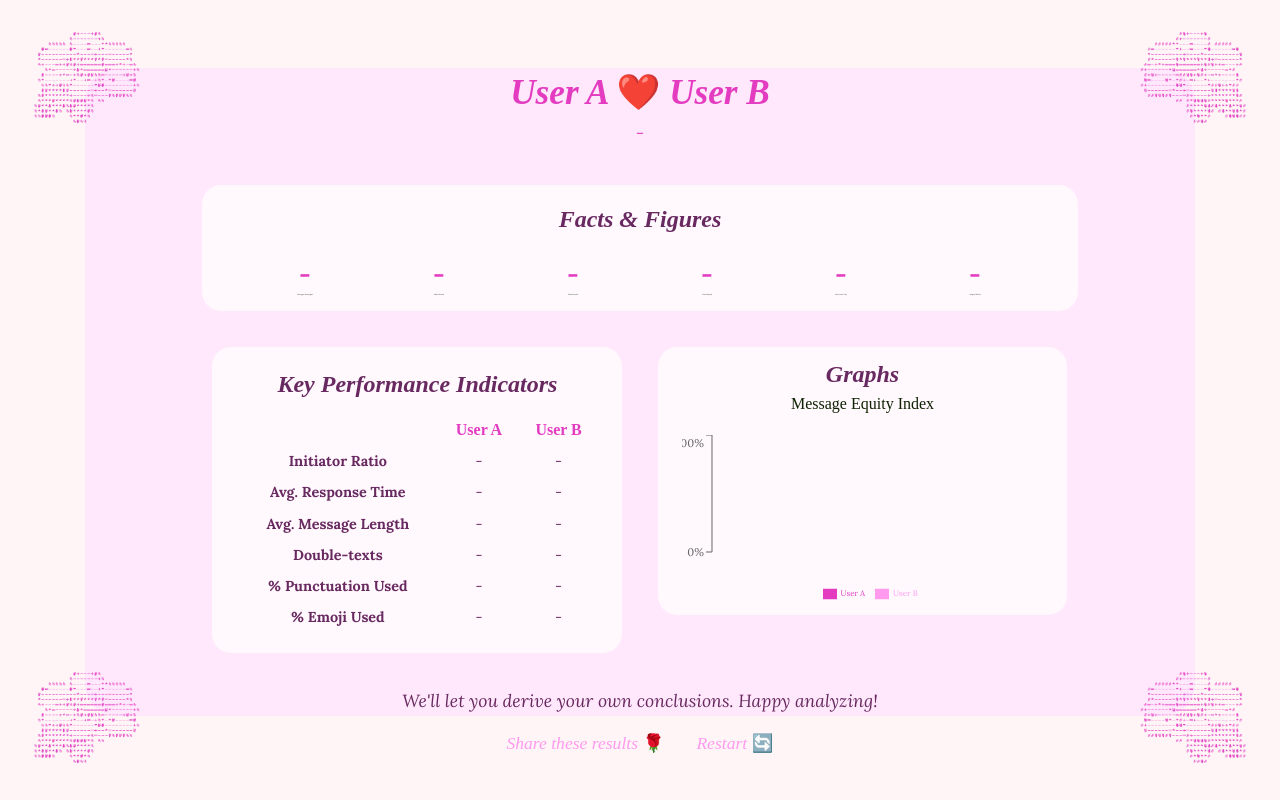
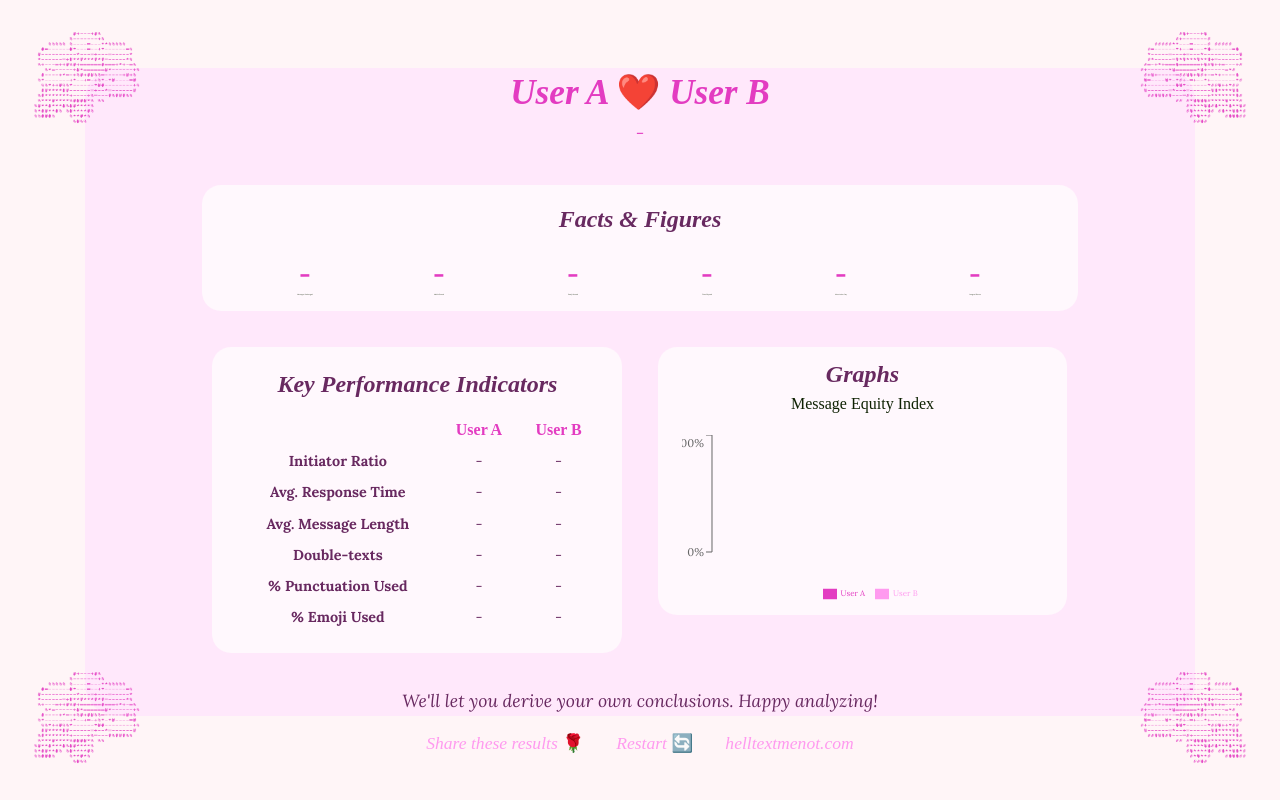
Before and after one commit to atmikapai13/textmenot, a React (Vite) app: page /ghosting_validator/dashboard in a window 1280 px wide. Built offline with nearby package versions, Linux system fonts and the light colour scheme; a web font is replaced by a local one.

Commit message:
sharing even with desktop.

```diff
--- a/src/pages/DashboardDesktop.tsx
+++ b/src/pages/DashboardDesktop.tsx
@@ -1,9 +1,10 @@
-import { useState, useEffect } from 'react';
+import { useState, useEffect , useRef} from 'react';
 import './DashboardDesktop.css';
 import { BarChart, Bar, XAxis, YAxis, Tooltip, ResponsiveContainer, Legend } from 'recharts';
 import { useLocation } from 'react-router-dom';
 import { getStackedBarData, formatResponseTime, fmtPct, fmtWords, fmtInt } from '../utils/whatsappParser';
 import { useNavigate } from 'react-router-dom';
+import html2canvas from 'html2canvas';
 
 
 
@@ -13,6 +14,7 @@ export default function DashboardDesktop() {
 const COLORS = ['#E33CC1', '#FF9AEF'];
 
   // State for dashboard data
+  const dashboardImageRef = useRef<HTMLDivElement>(null);
   const [facts] = useState((location.state && (location.state as any).facts) || {});
   const [kpis] = useState((location.state && (location.state as any).kpis) || {});
   const [barData, setBarData] = useState<any[]>(
@@ -39,10 +41,23 @@ const COLORS = ['#E33CC1', '#FF9AEF'];
   const handleRestart = () => {
       navigate('/tutorial');
   };
-  const handleShare = () => {
-    // Placeholder for future share functionality
-    alert('Share functionality coming soon!');
+  const [showCopied, setShowCopied] = useState(false);
+  const handleCopyUrl = () => {
+    navigator.clipboard.writeText('https://atmikapai13.github.io/ghosting_validator/');
+    setShowCopied(true);
+    setTimeout(() => setShowCopied(false), 1500);
   };
+  const handleShare = async () => {
+    if (dashboardImageRef.current) {
+      const canvas = await html2canvas(dashboardImageRef.current, { useCORS: true });
+      const image = canvas.toDataURL('image/png');
+      // Download the image
+      const link = document.createElement('a');
+      link.href = image;
+      link.download = 'dashboard.png';
+      link.click();
+    }
+   };
 
   // Custom Tooltip for BarChart
   const CustomTooltip = ({ active, payload, label }: any) => {
@@ -73,7 +88,7 @@ const COLORS = ['#E33CC1', '#FF9AEF'];
   };
 
   return (
-    <div className="dashboard-root">
+    <div className="dashboard-root" ref={dashboardImageRef}>
       {/* Corner decorations */}
       <img src={`${import.meta.env.BASE_URL}rose2.png`} alt="corner" className="dashboard-corner topleft" />
       <img src={`${import.meta.env.BASE_URL}rose2.png`} alt="corner" className="dashboard-corner topright flip-horizontal" />
@@ -151,6 +166,9 @@ const COLORS = ['#E33CC1', '#FF9AEF'];
             <span className="dashboard-share" onClick={handleRestart} style={{ cursor: 'pointer' }}>
               Restart 🔄
             </span>
+            <span className="dashboard-share" onClick={handleCopyUrl} style={{ cursor: 'pointer' }}>
+              {showCopied ? 'Copied!' : 'helltextmenot.com'}
+            </span>
           </div>
         </div>
       </div>
--- a/src/pages/DashboardMobile.tsx
+++ b/src/pages/DashboardMobile.tsx
@@ -90,11 +90,11 @@ const DashboardMobile: React.FC<DashboardProps> = () => {
   };
 
   return (
-    <div className="dashboard-mobile-root">
+    <div className="dashboard-mobile-root" ref={dashboardImageRef}>
 
 
       {/* Inner rectangle */}
-      <div className="dashboard-mobile-inner" ref={dashboardImageRef}>
+      <div className="dashboard-mobile-inner" >
         {/* Corner roses */}
         <img src={`${import.meta.env.BASE_URL}rose2.png`} alt="rose" className="dashboard-mobile-corner topleft" />
         <img src={`${import.meta.env.BASE_URL}rose2.png`} alt="rose" className="dashboard-mobile-corner topright" />
@@ -163,7 +163,7 @@ const DashboardMobile: React.FC<DashboardProps> = () => {
 
         </div>
       <div className="dashboard-fact" style={{ marginTop: 0 }}>
-      <div className="dashboard-fact-title" style={{fontWeight: '700'}}>Avg. Message Length (words)</div>
+      <div className="dashboard-fact-title" style={{display: "flex", justifyContent: "center", gap: "50px", width: "auto", margin: "0 auto"}}>Avg. Message Length (words)</div>
 
       <div className="dashboard-fact-numbers-row">
         <span className="fact-number" style={{ marginTop: 0, marginBottom: 0 }}>
```
